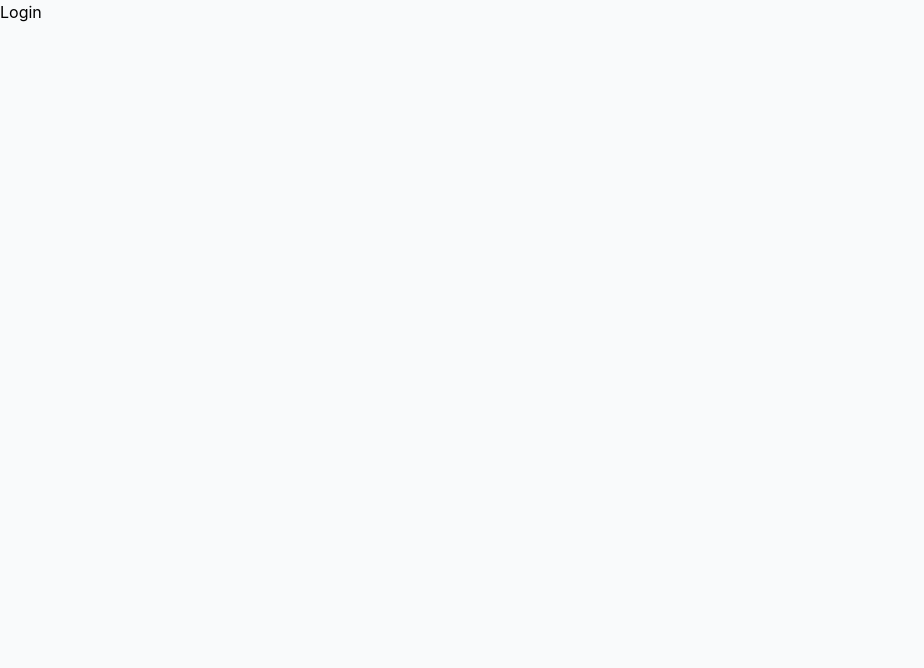
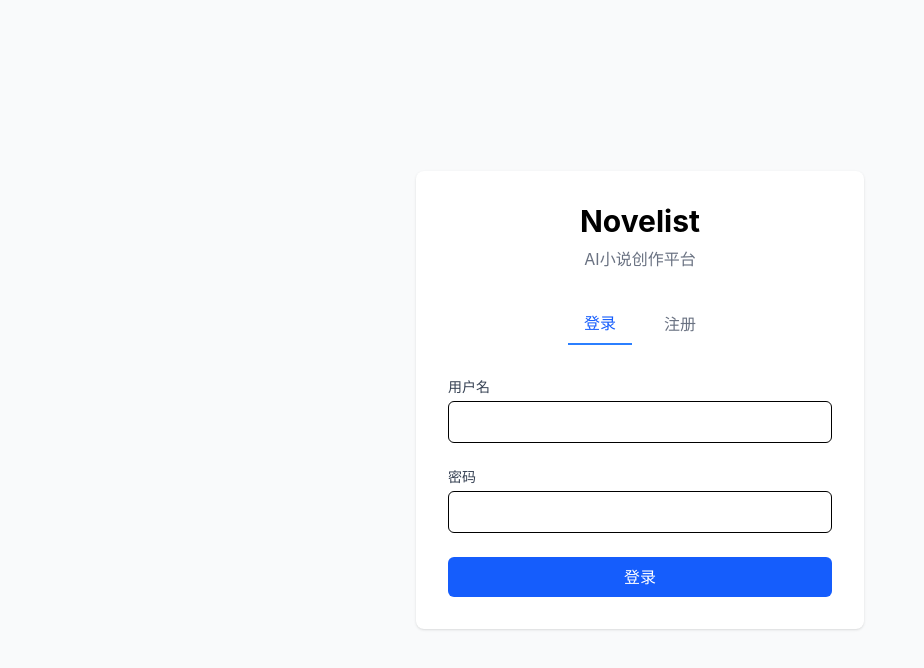
Before and after one commit to jianjunx/novelist, a React (Vite) app in the folder frontend/: page /login in a window 1280 px wide. Shown: the top 668 px of the page, without its empty margins (0-924 px from the left). Built offline with nearby package versions, Linux system fonts and the light colour scheme.

Commit message:
feat: implement auth and project management frontend

```diff
--- a/frontend/src/App.tsx
+++ b/frontend/src/App.tsx
@@ -1,14 +1,23 @@
-import { Routes, Route } from 'react-router-dom'
+import { Routes, Route, Navigate } from 'react-router-dom'
+import { useEffect } from 'react'
+import { useAuthStore } from './stores/authStore'
+import Login from './pages/Login'
+import Dashboard from './pages/Dashboard'
 
-function App() {
+function PrivateRoute({ children }: { children: React.ReactNode }) {
+  const { token } = useAuthStore()
+  return token ? <>{children}</> : <Navigate to="/login" />
+}
+
+export default function App() {
+  const { checkAuth } = useAuthStore()
+  useEffect(() => { checkAuth() }, [])
   return (
     <div className="min-h-screen bg-gray-50">
       <Routes>
-        <Route path="/" element={<div>Home</div>} />
-        <Route path="/login" element={<div>Login</div>} />
+        <Route path="/login" element={<Login />} />
+        <Route path="/" element={<PrivateRoute><Dashboard /></PrivateRoute>} />
       </Routes>
     </div>
   )
 }
-
-export default App
--- /dev/null
+++ b/frontend/src/api/client.ts
@@ -0,0 +1,22 @@
+import axios from 'axios'
+
+const api = axios.create({ baseURL: '/api' })
+
+api.interceptors.request.use((config) => {
+  const token = localStorage.getItem('token')
+  if (token) config.headers.Authorization = `Bearer ${token}`
+  return config
+})
+
+api.interceptors.response.use(
+  (r) => r,
+  (e) => {
+    if (e.response?.status === 401) {
+      localStorage.removeItem('token')
+      window.location.href = '/login'
+    }
+    return Promise.reject(e)
+  }
+)
+
+export default api
--- /dev/null
+++ b/frontend/src/components/ProjectCard.tsx
@@ -0,0 +1,19 @@
+import { useNavigate } from 'react-router-dom'
+
+export default function ProjectCard({ project }: { project: any }) {
+  const navigate = useNavigate()
+  return (
+    <div
+      className="bg-white p-6 rounded-lg shadow hover:shadow-md cursor-pointer"
+      onClick={() => navigate(`/projects/${project.id}`)}
+    >
+      <h3 className="text-xl font-semibold mb-2">{project.title}</h3>
+      {project.genre && (
+        <span className="inline-block bg-blue-100 text-blue-800 text-xs px-2 py-1 rounded mb-2">
+          {project.genre}
+        </span>
+      )}
+      <p className="text-gray-600 text-sm line-clamp-3">{project.description}</p>
+    </div>
+  )
+}
--- /dev/null
+++ b/frontend/src/pages/Dashboard.tsx
@@ -0,0 +1,73 @@
+import { useEffect, useState } from 'react'
+import { useNavigate } from 'react-router-dom'
+import { useProjectStore } from '../stores/projectStore'
+import { useAuthStore } from '../stores/authStore'
+import ProjectCard from '../components/ProjectCard'
+
+export default function Dashboard() {
+  const { projects, fetchProjects, createProject, isLoading } = useProjectStore()
+  const { user, logout } = useAuthStore()
+  const navigate = useNavigate()
+  const [showCreate, setShowCreate] = useState(false)
+  const [newTitle, setNewTitle] = useState('')
+
+  useEffect(() => { fetchProjects() }, [])
+
+  const handleCreate = async () => {
+    if (!newTitle.trim()) return
+    const project = await createProject({ title: newTitle })
+    setShowCreate(false)
+    setNewTitle('')
+    navigate(`/projects/${project.id}/creator`)
+  }
+
+  return (
+    <div className="min-h-screen bg-gray-50">
+      <header className="bg-white shadow">
+        <div className="max-w-7xl mx-auto px-4 py-4 flex justify-between items-center">
+          <h1 className="text-2xl font-bold">Novelist</h1>
+          <div className="flex items-center space-x-4">
+            <span className="text-gray-600">{user?.username}</span>
+            <button onClick={logout} className="text-gray-500">退出</button>
+          </div>
+        </div>
+      </header>
+      <main className="max-w-7xl mx-auto px-4 py-8">
+        <div className="flex justify-between items-center mb-8">
+          <h2 className="text-xl font-semibold">我的项目</h2>
+          <button
+            onClick={() => setShowCreate(true)}
+            className="px-4 py-2 bg-blue-600 text-white rounded-md"
+          >
+            新建项目
+          </button>
+        </div>
+        {showCreate && (
+          <div className="bg-white p-6 rounded-lg shadow mb-8">
+            <input
+              value={newTitle}
+              onChange={(e) => setNewTitle(e.target.value)}
+              placeholder="项目标题"
+              className="w-full px-3 py-2 border rounded-md mb-4"
+            />
+            <button
+              onClick={handleCreate}
+              className="px-4 py-2 bg-blue-600 text-white rounded-md"
+            >
+              创建并开始构思
+            </button>
+          </div>
+        )}
+        {isLoading ? (
+          <div className="text-center py-12">加载中...</div>
+        ) : (
+          <div className="grid grid-cols-1 md:grid-cols-2 lg:grid-cols-3 gap-6">
+            {projects.map((p) => (
+              <ProjectCard key={p.id} project={p} />
+            ))}
+          </div>
+        )}
+      </main>
+    </div>
+  )
+}
--- /dev/null
+++ b/frontend/src/pages/Login.tsx
@@ -0,0 +1,76 @@
+import { useState } from 'react'
+import { useNavigate } from 'react-router-dom'
+import { useAuthStore } from '../stores/authStore'
+
+export default function Login() {
+  const [isLogin, setIsLogin] = useState(true)
+  const [username, setUsername] = useState('')
+  const [password, setPassword] = useState('')
+  const { login, register, isLoading, error } = useAuthStore()
+  const navigate = useNavigate()
+
+  const handleSubmit = async (e: React.FormEvent) => {
+    e.preventDefault()
+    try {
+      isLogin ? await login(username, password) : await register(username, password)
+      navigate('/')
+    } catch {}
+  }
+
+  return (
+    <div className="min-h-screen flex items-center justify-center bg-gray-50">
+      <div className="max-w-md w-full space-y-8 p-8 bg-white rounded-lg shadow">
+        <div>
+          <h1 className="text-3xl font-bold text-center">Novelist</h1>
+          <p className="text-center text-gray-500 mt-2">AI小说创作平台</p>
+        </div>
+        <div className="flex space-x-4 justify-center">
+          <button
+            className={`px-4 py-2 ${isLogin ? 'border-b-2 border-blue-500 text-blue-600' : 'text-gray-500'}`}
+            onClick={() => setIsLogin(true)}
+          >
+            登录
+          </button>
+          <button
+            className={`px-4 py-2 ${!isLogin ? 'border-b-2 border-blue-500 text-blue-600' : 'text-gray-500'}`}
+            onClick={() => setIsLogin(false)}
+          >
+            注册
+          </button>
+        </div>
+        <form onSubmit={handleSubmit} className="space-y-6">
+          {error && <div className="bg-red-50 text-red-500 p-3 rounded">{error}</div>}
+          <div>
+            <label className="block text-sm font-medium text-gray-700">用户名</label>
+            <input
+              type="text"
+              value={username}
+              onChange={(e) => setUsername(e.target.value)}
+              className="mt-1 block w-full px-3 py-2 border rounded-md"
+              required
+              minLength={3}
+            />
+          </div>
+          <div>
+            <label className="block text-sm font-medium text-gray-700">密码</label>
+            <input
+              type="password"
+              value={password}
+              onChange={(e) => setPassword(e.target.value)}
+              className="mt-1 block w-full px-3 py-2 border rounded-md"
+              required
+              minLength={6}
+            />
+          </div>
+          <button
+            type="submit"
+            disabled={isLoading}
+            className="w-full py-2 px-4 bg-blue-600 text-white rounded-md hover:bg-blue-700 disabled:opacity-50"
+          >
+            {isLoading ? '处理中...' : isLogin ? '登录' : '注册'}
+          </button>
+        </form>
+      </div>
+    </div>
+  )
+}
--- /dev/null
+++ b/frontend/src/stores/authStore.ts
@@ -0,0 +1,58 @@
+import { create } from 'zustand'
+import api from '../api/client'
+
+interface User { id: string; username: string }
+interface AuthState {
+  user: User | null
+  token: string | null
+  isLoading: boolean
+  error: string | null
+  login: (u: string, p: string) => Promise<void>
+  register: (u: string, p: string) => Promise<void>
+  logout: () => void
+  checkAuth: () => Promise<void>
+}
+
+export const useAuthStore = create<AuthState>((set) => ({
+  user: null,
+  token: localStorage.getItem('token'),
+  isLoading: false,
+  error: null,
+  login: async (u, p) => {
+    set({ isLoading: true, error: null })
+    try {
+      const { data } = await api.post('/auth/login', { username: u, password: p })
+      localStorage.setItem('token', data.token)
+      set({ user: data.user, token: data.token, isLoading: false })
+    } catch (e: any) {
+      set({ error: e.response?.data?.error || 'Login failed', isLoading: false })
+      throw e
+    }
+  },
+  register: async (u, p) => {
+    set({ isLoading: true, error: null })
+    try {
+      const { data } = await api.post('/auth/register', { username: u, password: p })
+      localStorage.setItem('token', data.token)
+      set({ user: data.user, token: data.token, isLoading: false })
+    } catch (e: any) {
+      set({ error: e.response?.data?.error || 'Registration failed', isLoading: false })
+      throw e
+    }
+  },
+  logout: () => {
+    localStorage.removeItem('token')
+    set({ user: null, token: null })
+  },
+  checkAuth: async () => {
+    const token = localStorage.getItem('token')
+    if (!token) { set({ user: null }); return }
+    try {
+      const { data } = await api.get('/auth/me')
+      set({ user: data })
+    } catch {
+      localStorage.removeItem('token')
+      set({ user: null, token: null })
+    }
+  },
+}))
--- /dev/null
+++ b/frontend/src/stores/projectStore.ts
@@ -0,0 +1,37 @@
+import { create } from 'zustand'
+import api from '../api/client'
+
+interface Project {
+  id: string
+  title: string
+  genre: string
+  description: string
+  style_guide: string
+  created_at: string
+  updated_at: string
+}
+interface ProjectState {
+  projects: Project[]
+  currentProject: Project | null
+  isLoading: boolean
+  fetchProjects: () => Promise<void>
+  createProject: (d: Partial<Project>) => Promise<Project>
+  setCurrentProject: (p: Project | null) => void
+}
+
+export const useProjectStore = create<ProjectState>((set, get) => ({
+  projects: [],
+  currentProject: null,
+  isLoading: false,
+  fetchProjects: async () => {
+    set({ isLoading: true })
+    const { data } = await api.get('/projects')
+    set({ projects: data, isLoading: false })
+  },
+  createProject: async (d) => {
+    const { data } = await api.post('/projects', d)
+    set({ projects: [data, ...get().projects] })
+    return data
+  },
+  setCurrentProject: (p) => set({ currentProject: p }),
+}))
```
